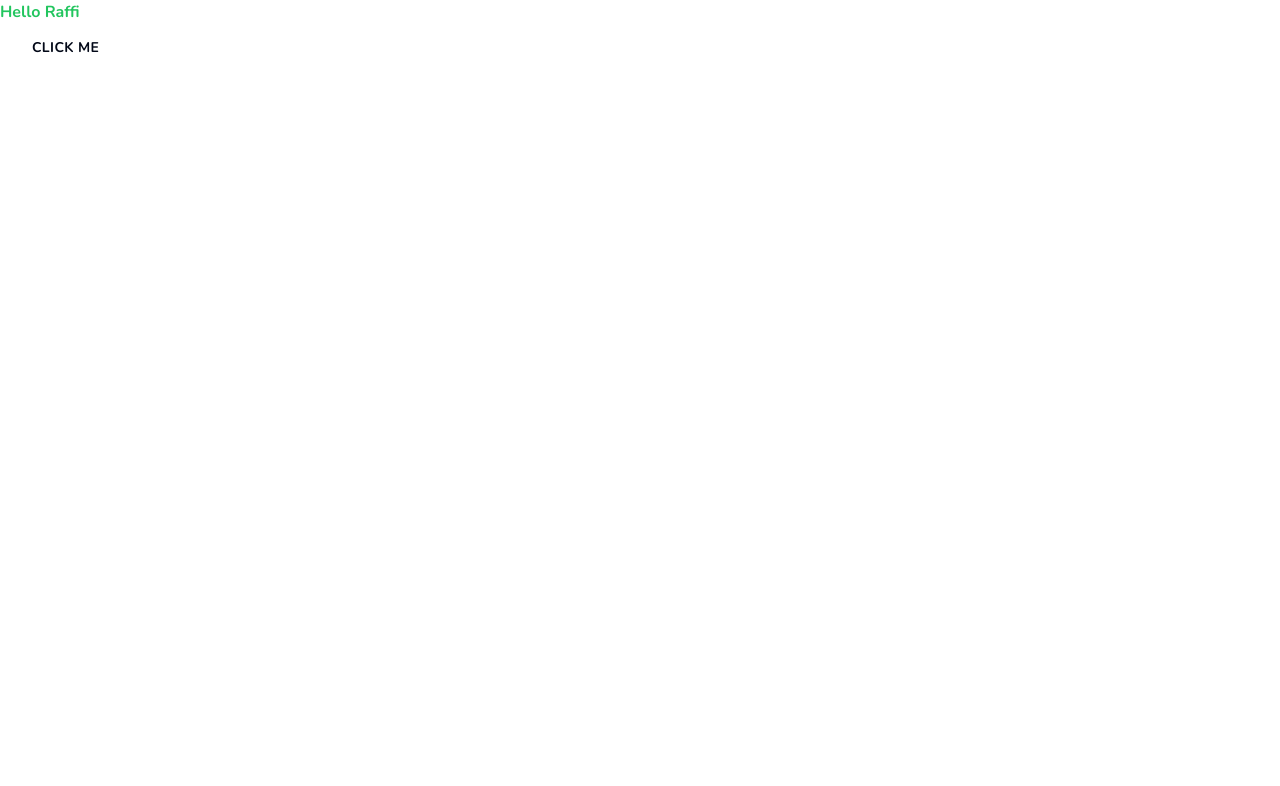
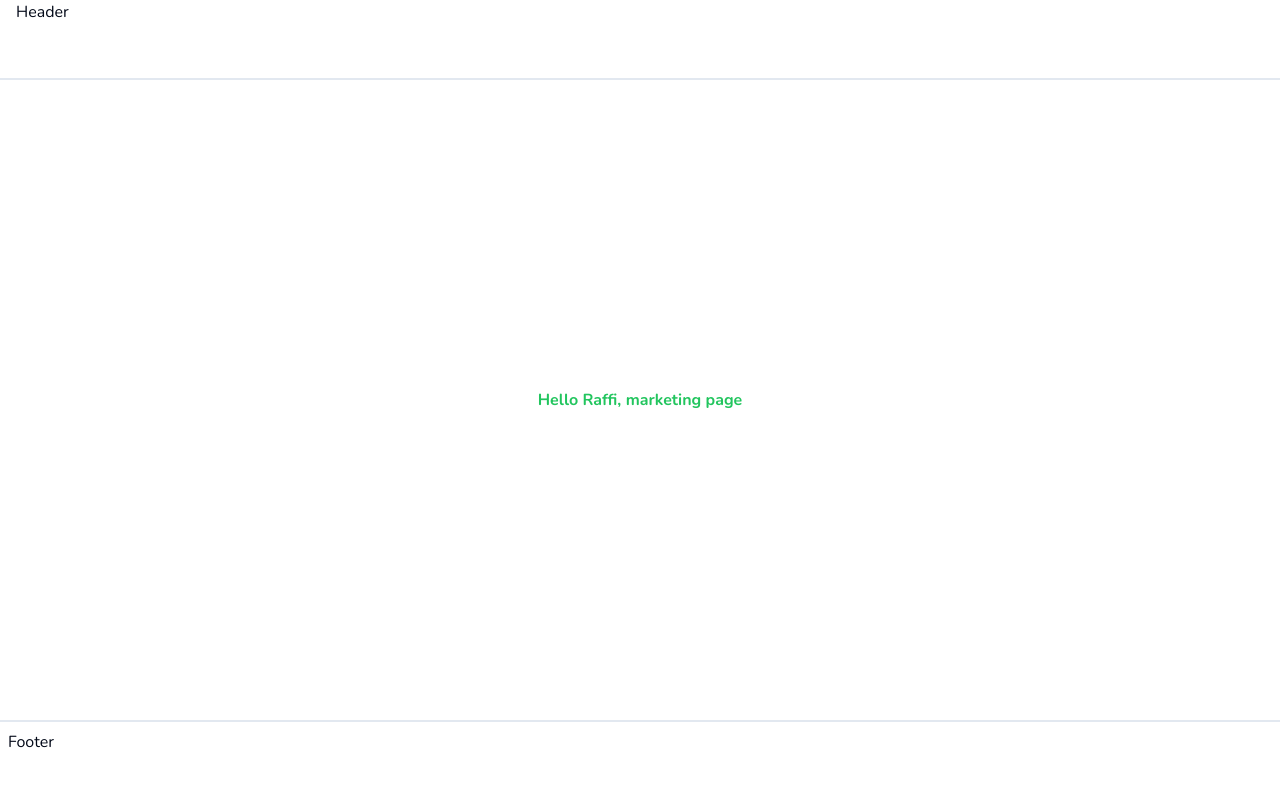
Before and after one commit to ramirezandradesara/duolingo-clone, a Next.js app: page / in a window 1280 px wide. Shown: the top 786 px of the page. Built offline with nearby package versions, Linux system fonts and the light colour scheme.

Commit message:
create layout in marketing page

```diff
--- /dev/null
+++ b/app/(marketing)/footer.tsx
@@ -0,0 +1,9 @@
+const Footer = () => {
+  return (
+    <footer className="hidden lg:block h-20 w-full border-t-2 border-slate-200 p-2">
+      Footer
+    </footer>
+  );
+};
+
+export default Footer;
--- /dev/null
+++ b/app/(marketing)/header.tsx
@@ -0,0 +1,7 @@
+export const Header = () => {
+  return (
+    <header className="h-20 w-full border-b-2 border-slate-200 px-4">
+      Header
+    </header>
+  );
+};
--- /dev/null
+++ b/app/(marketing)/layout.tsx
@@ -0,0 +1,19 @@
+import Footer from "./footer";
+import { Header } from "./header";
+
+type Props = {
+  children: React.ReactNode;
+};
+const MarketingLayout = ({ children }: Props) => {
+  return (
+    <div className="min-h-screen flex flex-col">
+      <Header />
+      <main className="flex-1 flex flex-col items-center justify-center">
+        {children}
+      </main>
+      <Footer />
+    </div>
+  );
+};
+
+export default MarketingLayout;
--- /dev/null
+++ b/app/(marketing)/page.tsx
@@ -0,0 +1,7 @@
+export default function Home() {
+  return (
+    <div>
+      <p className="text-green-500 font-bold">Hello Raffi, marketing page</p>
+    </div>
+  );
+}
--- a/app/page.tsx
+++ /dev/null
@@ -1,10 +0,0 @@
-import { Button } from "@/components/ui/button";
-
-export default function Home() {
-  return (
-    <div>
-      <p className="text-green-500 font-bold">Hello Raffi</p>
-      <Button size={"lg"} variant={"premium"}>Click me</Button>
-    </div>
-  );
-}
```
